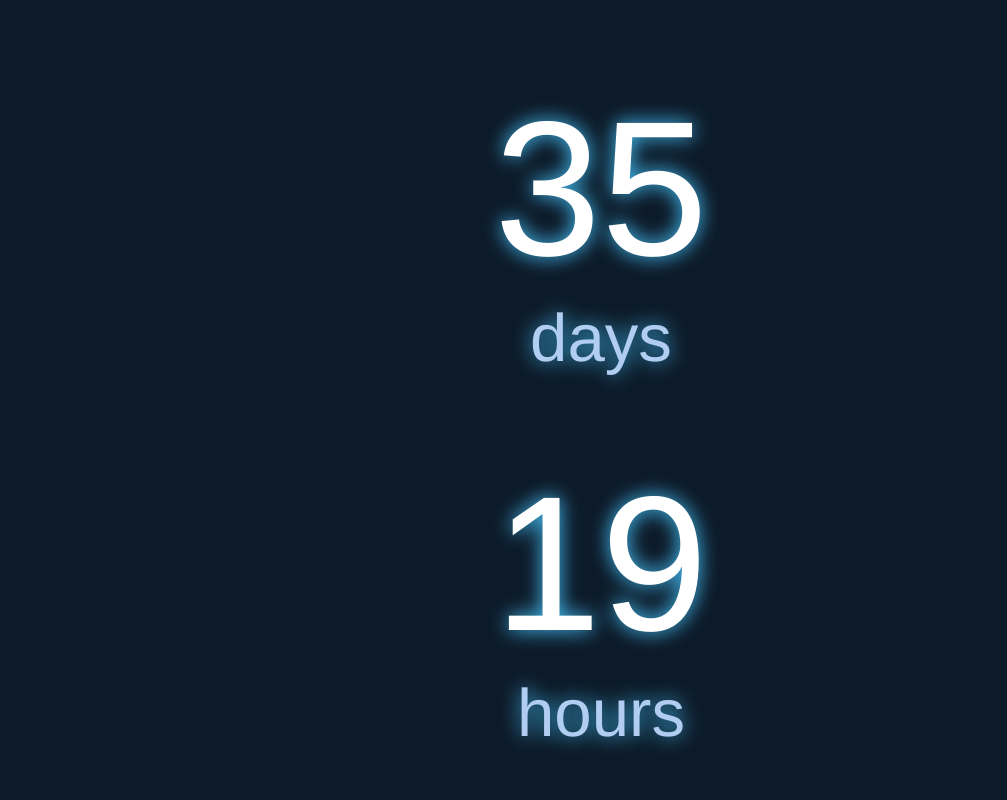
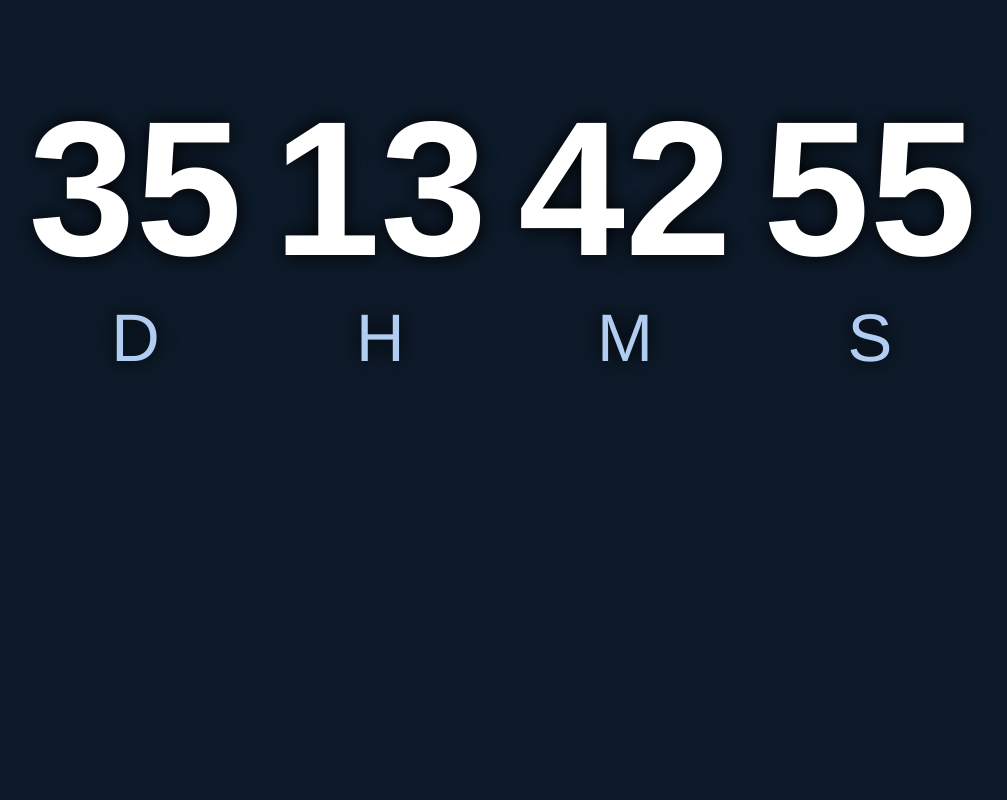
Before and after one commit to thejamesnash/spectre, a plain HTML site: page countdown.html in a window 1280 px wide. Shown: the top 800 px of the page, without its empty margins (39-1046 px from the left). Drawn offline with Linux system fonts and the light colour scheme.

Commit message:
Update countdown

```diff
--- a/countdown.html
+++ b/countdown.html
@@ -3,6 +3,7 @@
   <head>
     <title>COUNTDOWN</title>
     <style>
+
       body {
           text-align: center;
           padding: 70px 50px;
@@ -12,14 +13,17 @@
 
         #timer {
           font-size: 15vw;
-          font-weight: 100;
+          font-weight: 900;
           color: white;
-          text-shadow: 0 0 20px #48C8FF;
+          text-shadow: 0 0 20px rgba(0,0,0,1);
+display: flex;
+gap: 12px;
+
       }
 
       div {
             display: block;
-            min-width: 90px;
+            min-width: 20%;
         margin-bottom: 6vw;
       }
             span {
@@ -27,14 +31,17 @@
               display: block;
               font-size: .35em;
               font-weight: 400;
+text-transform: uppercase;
+
             }
+
     </style>
   </head>
   <body>
     <div id="timer"></div>
     <script>
       const updateTimer = () => {
-        future  = new Date(1651229884 * 1000);
+        future  = new Date(1651209300 * 1000);
         now     = new Date();
         diff    = future - now;
 
@@ -51,10 +58,10 @@
 
         document.getElementById("timer")
           .innerHTML =
-            '<div>' + d + '<span>days</span></div>' +
-            '<div>' + h + '<span>hours</span></div>' +
-            '<div>' + m + '<span>minutes</span></div>' +
-            '<div>' + s + '<span>seconds</span></div>' ;
+            '<div>' + d + '<span>D</span></div>' +
+            '<div>' + h + '<span>H</span></div>' +
+            '<div>' + m + '<span>M</span></div>' +
+            '<div>' + s + '<span>S</span></div>' ;
       }
       setInterval('updateTimer()', 1000 );
     </script>
```
